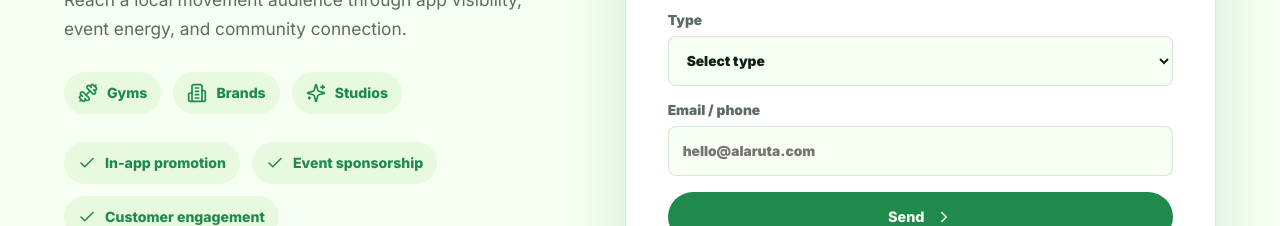
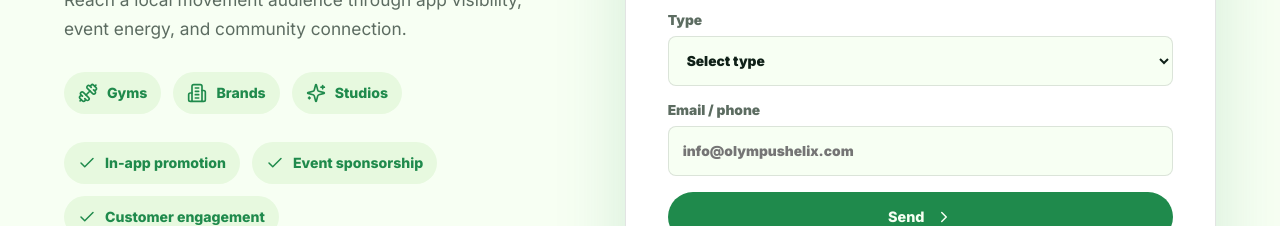
Before and after one commit to luiszuniga22/alaruta-website, a Next.js app: page / in a window 1280 px wide. Shown: the part 3240-3466 px from the top of the page. Built offline with nearby package versions, Linux system fonts and the light colour scheme.

Commit message:
Update contact email placeholder

```diff
--- a/app/components/PartnerForm.tsx
+++ b/app/components/PartnerForm.tsx
@@ -37,7 +37,7 @@ export function PartnerForm() {
       </label>
       <label>
         Email / phone
-        <input type="text" name="contact" placeholder="hello@alaruta.com" />
+        <input type="text" name="contact" placeholder="info@olympushelix.com" />
       </label>
       <button type="submit">
         Send
```
